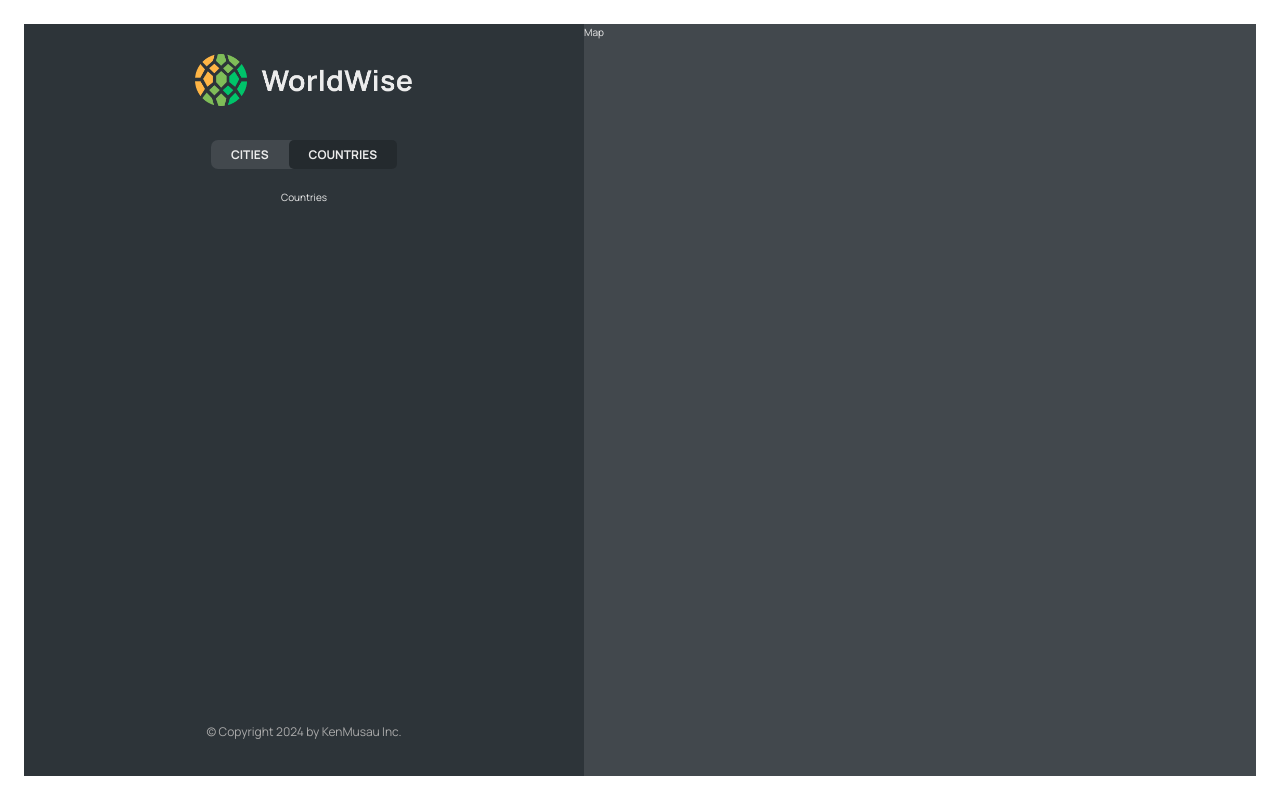
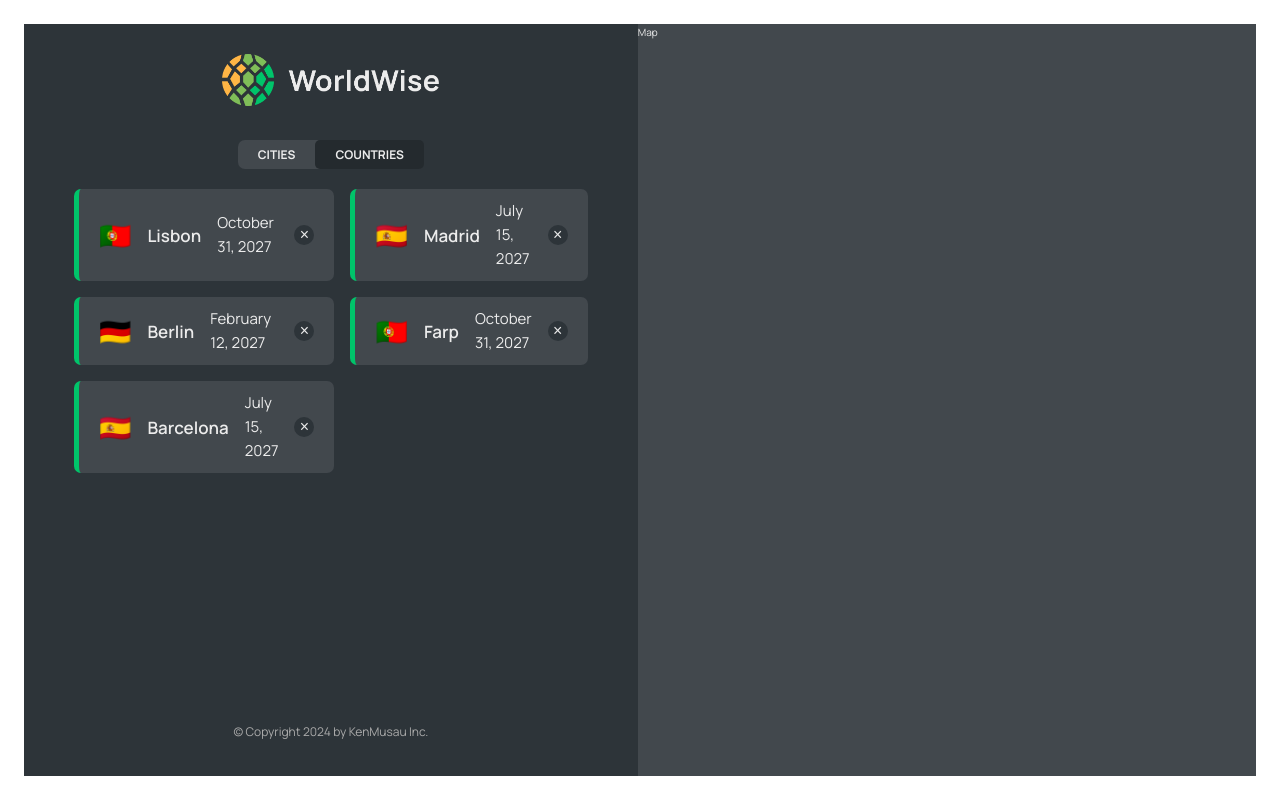
Before and after one commit to Ken-Musau/tour, a React (Vite) app: page /app/countries in a window 1280 px wide. Built offline with nearby package versions, Linux system fonts and the light colour scheme; data requests are answered from the project's data file.

Commit message:
add countries

```diff
--- a/data/cities.json
+++ b/data/cities.json
@@ -37,7 +37,7 @@
       "id": 98443197
     },
     {
-      "cityName": "Lisbon",
+      "cityName": "Farp",
       "country": "Portugal",
       "emoji": "🇵🇹",
       "date": "2027-10-31T15:59:59.138Z",
@@ -46,10 +46,10 @@
         "lat": 38.727881642324164,
         "lng": -9.140900099907554
       },
-      "id": 73930385
+      "id": 73930387
     },
     {
-      "cityName": "Madrid",
+      "cityName": "Barcelona",
       "country": "Spain",
       "emoji": "🇪🇸",
       "date": "2027-07-15T08:22:53.976Z",
@@ -58,7 +58,7 @@
         "lat": 40.46635901755316,
         "lng": -3.7133789062500004
       },
-      "id": 17806751
+      "id": 17806758
     }
   ]
 }
--- a/src/App.jsx
+++ b/src/App.jsx
@@ -7,6 +7,7 @@
 import Login from "./pages/Login";
 import CityList from "./components/CityList";
 import { useEffect, useState } from "react";
+import CountryList from "./components/CountryList";
 
 const URL = "http://127.0.0.1:8000";
 
@@ -47,7 +48,10 @@
             path="cities"
             element={<CityList cities={cities} isLoading={isLoading} />}
           />
-          <Route path="countries" element={<p>Countries</p>} />
+          <Route
+            path="countries"
+            element={<CountryList cities={cities} isLoading={isLoading} />}
+          />
           <Route path="form" element={<p>Form</p>} />
         </Route>
         <Route path="login" element={<Login />} />
--- a/src/components/CityItem.jsx
+++ b/src/components/CityItem.jsx
@@ -9,8 +9,7 @@
   }).format(new Date(date));
 
 function CityItem({ city }) {
-  const { cityName, country, date, emoji, id, notes } = city;
-  console.log(cityName, country, date, emoji, id, notes);
+  const { cityName, date, emoji } = city;
 
   return (
     <li className={styles.cityItem}>
--- /dev/null
+++ b/src/components/CountryList.jsx
@@ -0,0 +1,24 @@
+// import PropTypes from "prop-types";
+import Spinner from "./Spinner";
+import Message from "./Message";
+import styles from "./CountryList.module.css";
+import CityItem from "./CityItem";
+
+function CountryList({ cities, isLoading }) {
+  if (isLoading) return <Spinner />;
+
+  if (!cities.length)
+    return (
+      <Message message="Add your first city by clicking on a city on the map" />
+    );
+
+  return (
+    <ul className={styles.countryList}>
+      {cities.map((city, index) => (
+        <CityItem key={index} city={city} />
+      ))}
+    </ul>
+  );
+}
+
+export default CountryList;
--- a/src/components/CountryList.module.css
+++ b/src/components/CountryList.module.css
@@ -2,8 +2,8 @@
   width: 100%;
   height: 65vh;
   list-style: none;
-  overflow-y: scroll;
-  overflow-x: hidden;
+  overflow-y: auto;
+  overflow-x: auto;
 
   display: grid;
   grid-template-columns: 1fr 1fr;
```
